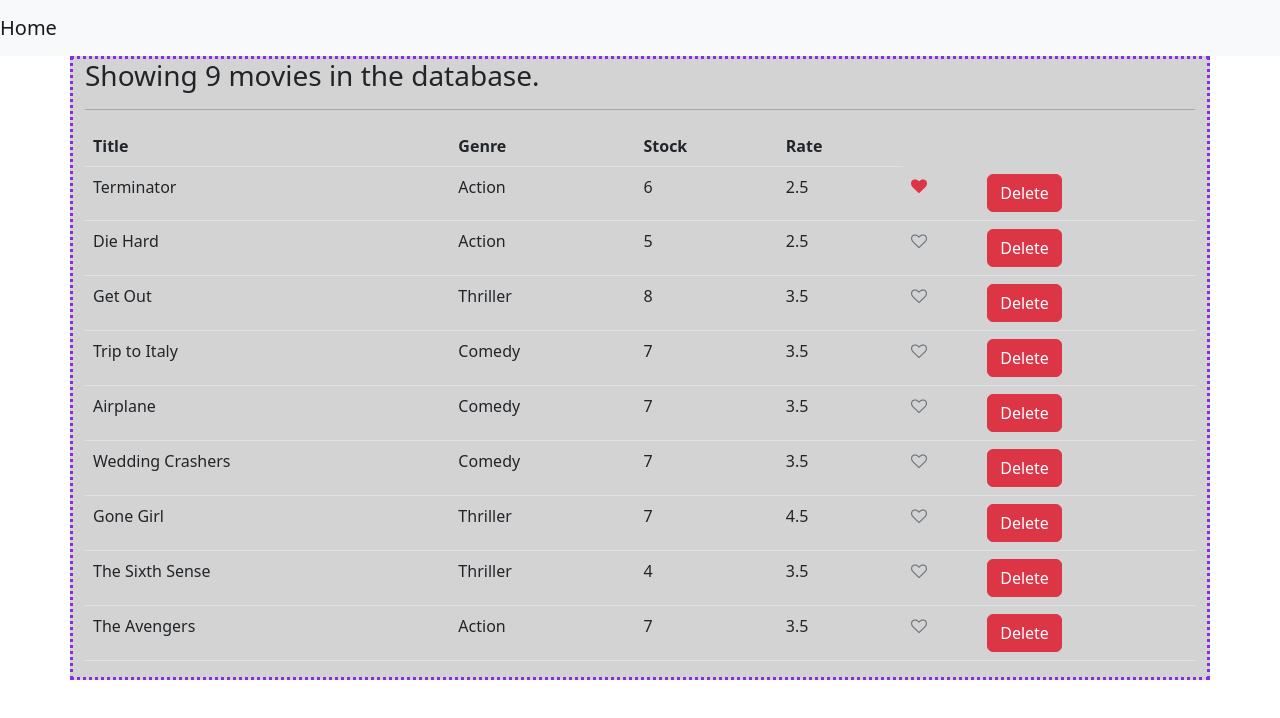
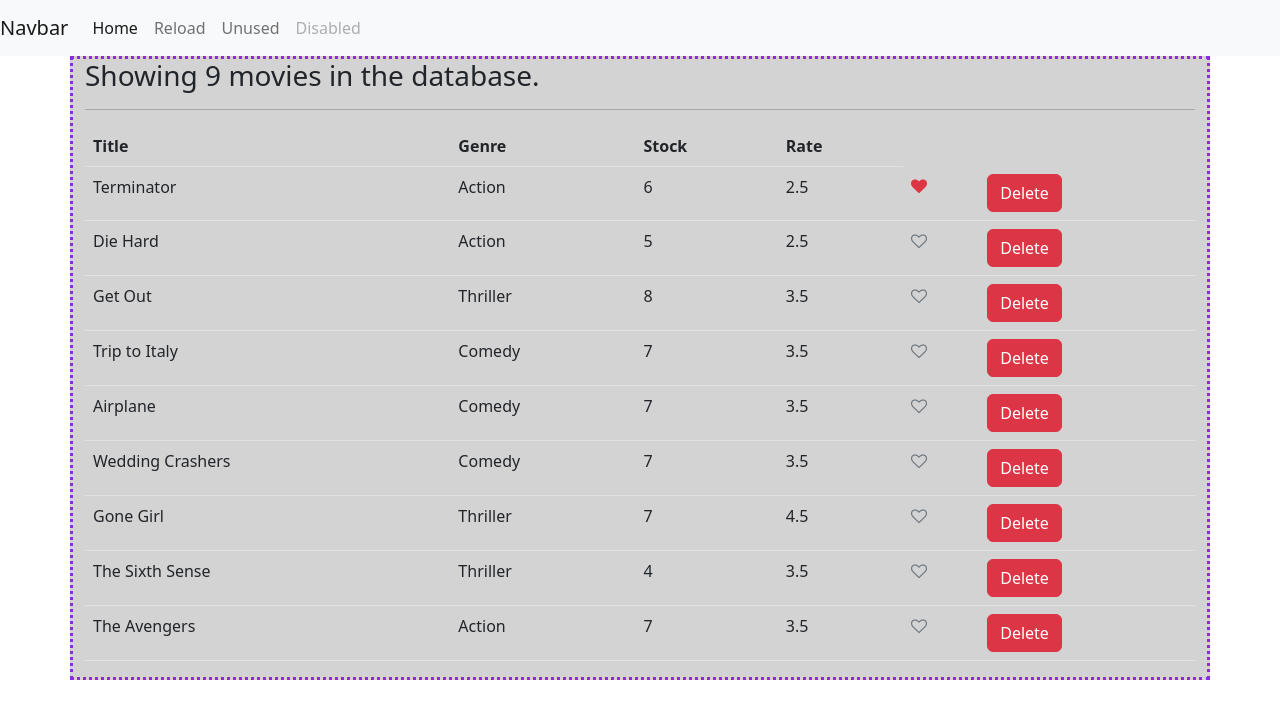
Before and after one commit to JerryHobby/react-playground, a React (Vite) app: page / in a window 1280 px wide. Shown: the top 718 px of the page. Built offline with nearby package versions, Linux system fonts and the light colour scheme.

Commit message:
update navbar with reload button

```diff
--- a/src/components/navbar.jsx
+++ b/src/components/navbar.jsx
@@ -15,18 +15,41 @@
     console.log('NavBar Rendered');
 
     return (
-      <nav className="navbar navbar-light bg-light">
+      <nav className="navbar navbar-expand-sm navbar-light bg-light">
         <a className="navbar-brand" href="#">
-          Home{' '}
-          {/*
-          <span className="badge badge-pill bg-primary">
-            Counters: {totalCounters}
-          </span>{' '}
-          <span className="badge badge-pill bg-secondary">
-            Items: {totalItems}
-          </span>{' '}
-    */}
+          Navbar
         </a>
+        <button
+          className="navbar-toggler"
+          type="button"
+          data-toggle="collapse"
+          data-target="#navbarNavAltMarkup"
+          aria-controls="navbarNavAltMarkup"
+          aria-expanded="false"
+          aria-label="Toggle navigation"
+        >
+          <span className="navbar-toggler-icon"></span>
+        </button>
+        <div className="collapse navbar-collapse" id="navbarNavAltMarkup">
+          <div className="navbar-nav">
+            <a className="nav-item nav-link active" href="#">
+              Home <span className="sr-only">(current)</span>
+            </a>
+            <a
+              className="nav-item nav-link"
+              href="#"
+              onClick={() => window.location.reload()}
+            >
+              Reload
+            </a>
+            <a className="nav-item nav-link" href="#">
+              Unused
+            </a>
+            <a className="nav-item nav-link disabled" href="#">
+              Disabled
+            </a>
+          </div>
+        </div>
       </nav>
     );
   }
```
